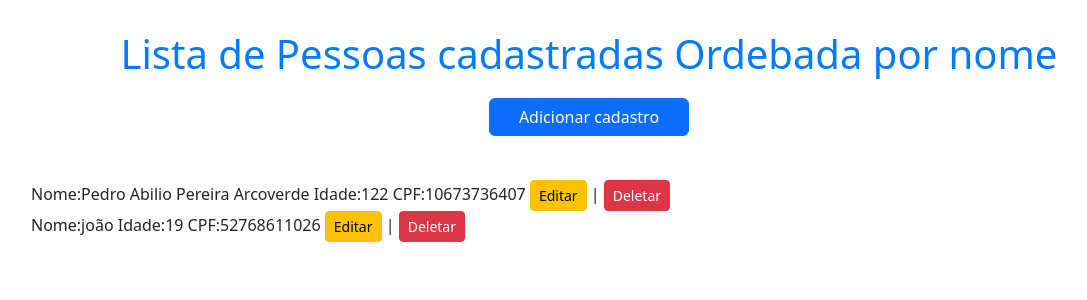
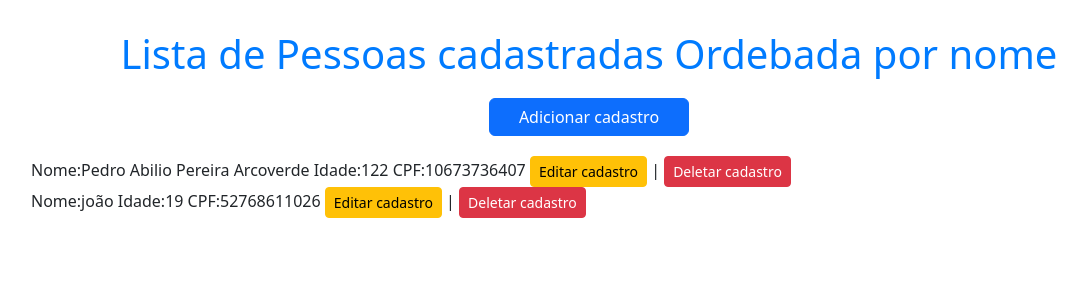
Before and after one commit to ArcoverdePedro/Pedro_Crud_Simples, a Django app: page / in a window 1280 px wide. Shown: the top 300 px of the page, without its empty margins (51-1138 px from the left). Run offline with Django 5.2, Linux system fonts and the light colour scheme; data comes from the database, SQL or seed files in the repository; both versions use the stored data as it was after the commit.

Commit message:
mudanças minimas

```diff
--- a/app_aerotur/templates/home.html
+++ b/app_aerotur/templates/home.html
@@ -62,16 +62,16 @@
     <a href="{% url 'add_pessoa' %}" class="btn btn-primary btn-add-pessoa">Adicionar cadastro</a>
 
     {% for pessoa in pessoas %}
-    <br>
     <tr>
         <td>Nome:{{ pessoa.nome }}</td>
         <td>Idade:{{ pessoa.idade }}</td>
         <td>CPF:{{ pessoa.cpf }}</td>
         <td class="actions">
-            <a href="{% url 'editar_pessoa' pessoa.id %}" class="btn btn-warning btn-sm">Editar</a> |
-            <a href="{% url 'deletar_pessoa' pessoa.id %}" class="btn btn-danger btn-sm">Deletar</a>
+            <a href="{% url 'editar_pessoa' pessoa.id %}" class="btn btn-warning btn-sm">Editar cadastro</a> |
+            <a href="{% url 'deletar_pessoa' pessoa.id %}" class="btn btn-danger btn-sm">Deletar cadastro</a>
         </td>
     </tr>
+    <br>
     {% empty %}
     <tr>
         <td colspan="5">Nenhum cadastro encontrado.</td>
```
Also changed, not shown: db.sqlite3.
